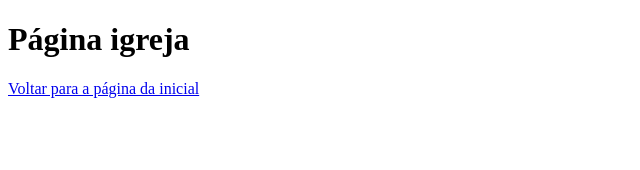
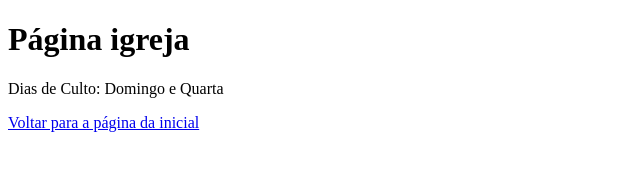
Before and after one commit to De-Matos/TesteGithubFrontend, a plain HTML site: page igreja.html in a window 1280 px wide. Shown: the whole page, without its empty margins (0-640 px from the left). Drawn offline with Linux system fonts and the light colour scheme.

Commit message:
acrescentado os dias de culto

```diff
--- a/igreja.html
+++ b/igreja.html
@@ -8,6 +8,7 @@
 </head>
 <body>
     <h1>Página igreja</h1>
+    <p>Dias de Culto: Domingo e Quarta</p>
     <a href="index.html">Voltar para a página da inicial</a>
 </body>
 </html>
```
